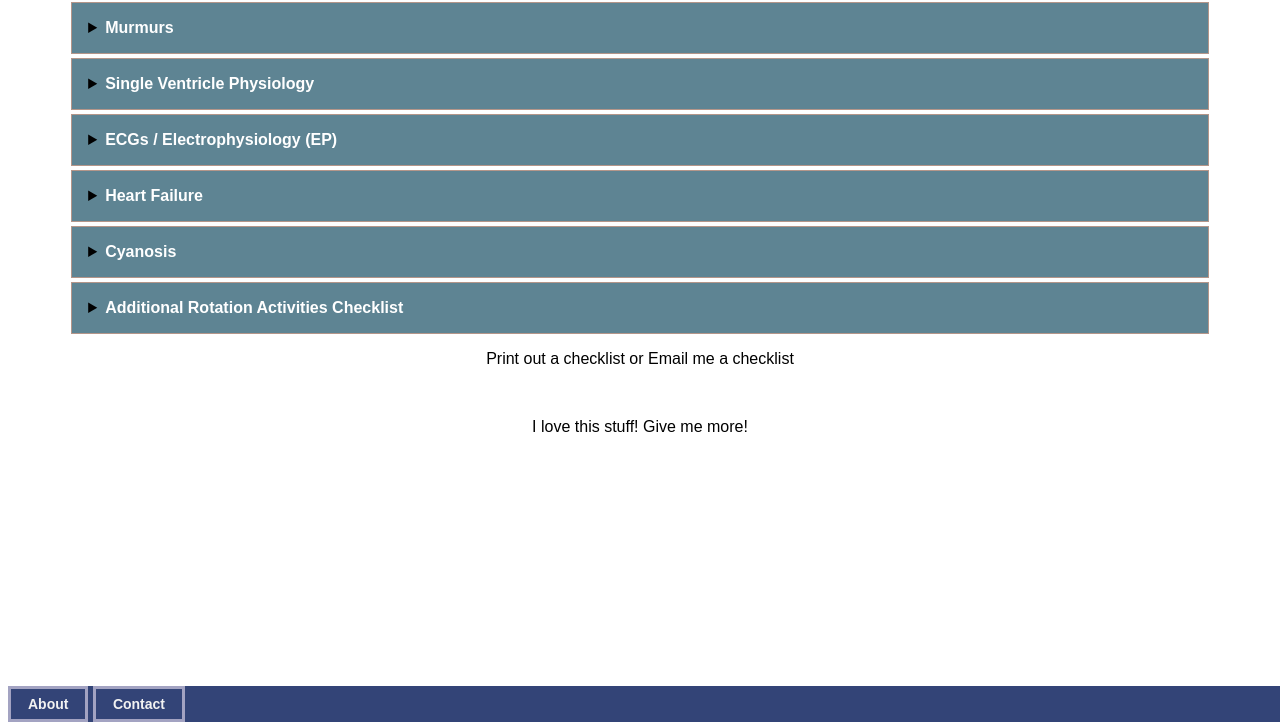
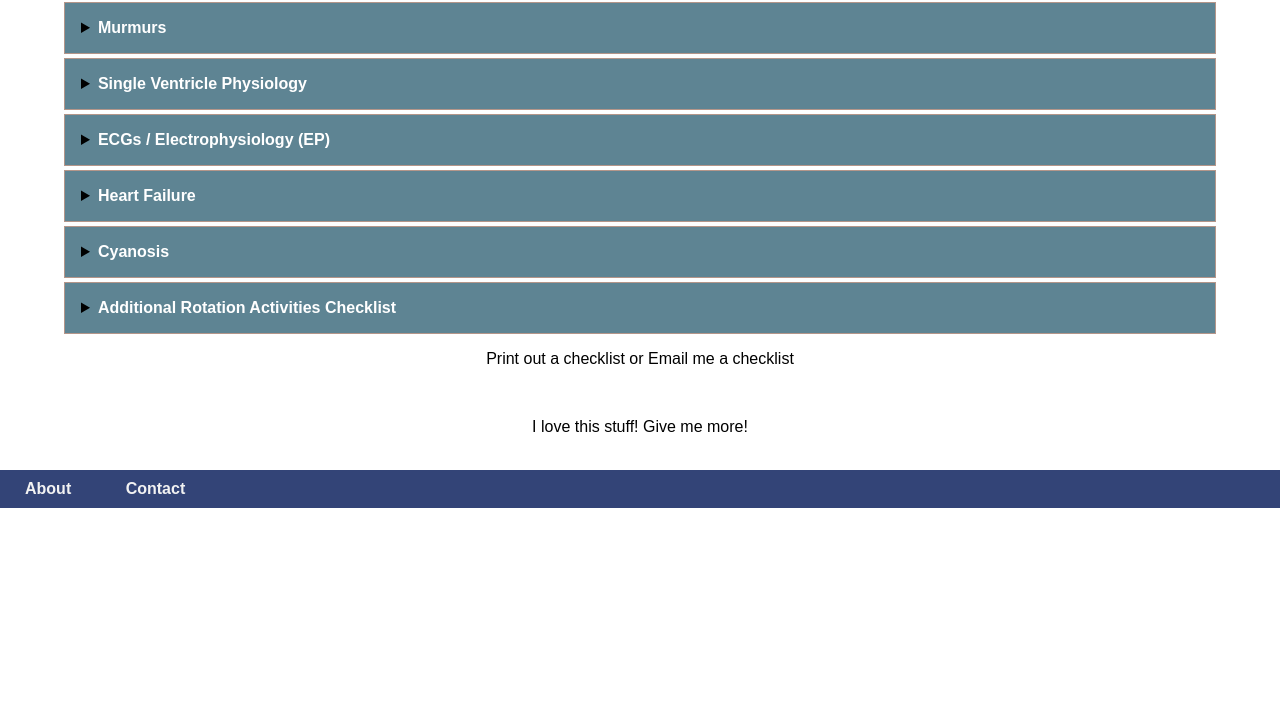
Before and after one commit to tracielin/PedsCardioCurriculum, a plain HTML site: page index.html in a window 1280 px wide. Shown: the part 78-800 px from the top of the page. Drawn offline with Linux system fonts and the light colour scheme.

Commit message:
Update index.html

```diff
--- a/index.html
+++ b/index.html
@@ -2,6 +2,7 @@
 <!DOCTYPE html>
 <html lang="en">
 <style>
+body {margin:0;}
 
 div {width: 100%; font-family: sans-serif;}
 summary[role=button] {
@@ -24,31 +25,36 @@ details p {padding: 0 1em}
   width: 90%;
 }
 
-/* Navigation menu bar */
+
+
 .navbar {
   background-color: #347;
-  position: fixed;
   bottom: 0;
-  width: 100%;
+    width:100%;
 }
 
 .navbar a {
+  float: center;
   display: inline-block;
   color: #f2f2f2;
   text-align: center;
-  padding: 7px 17px;
+  padding-right: 25px;
+  padding-left: 25px;
+  padding-top: 10px;
+  padding-bottom: 10px;
   text-decoration: none;
-  font-size: 14px;
+  font-size: 16px;
   font-family: Arial;
   font-weight: bold;
-  border-style: solid;
-  border-color: #a3a3c2;
+  /*border-style: solid;
+  border-color: #a3a3c2;*/
 }
 
 .navbar a:hover {
   background: #ddd;
   color: black;
 }
+
 
 </style>
 
```
